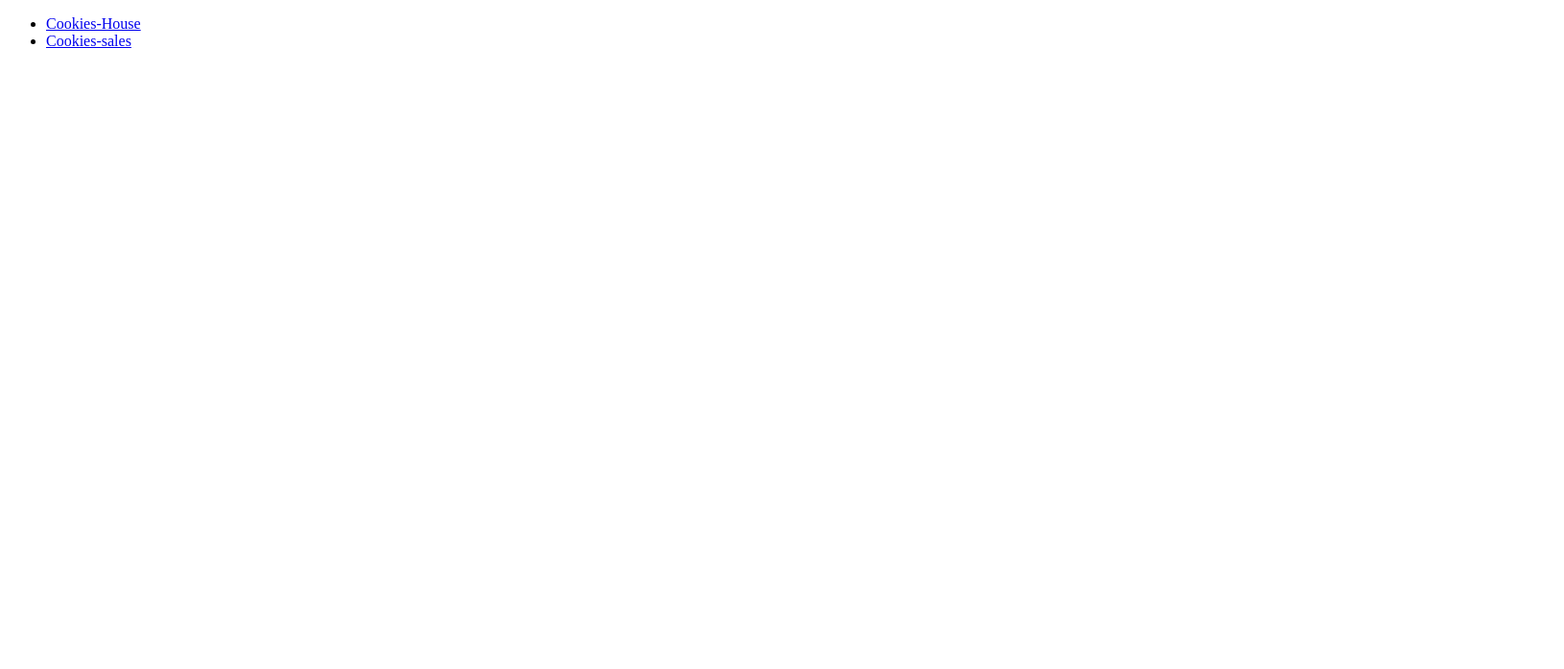
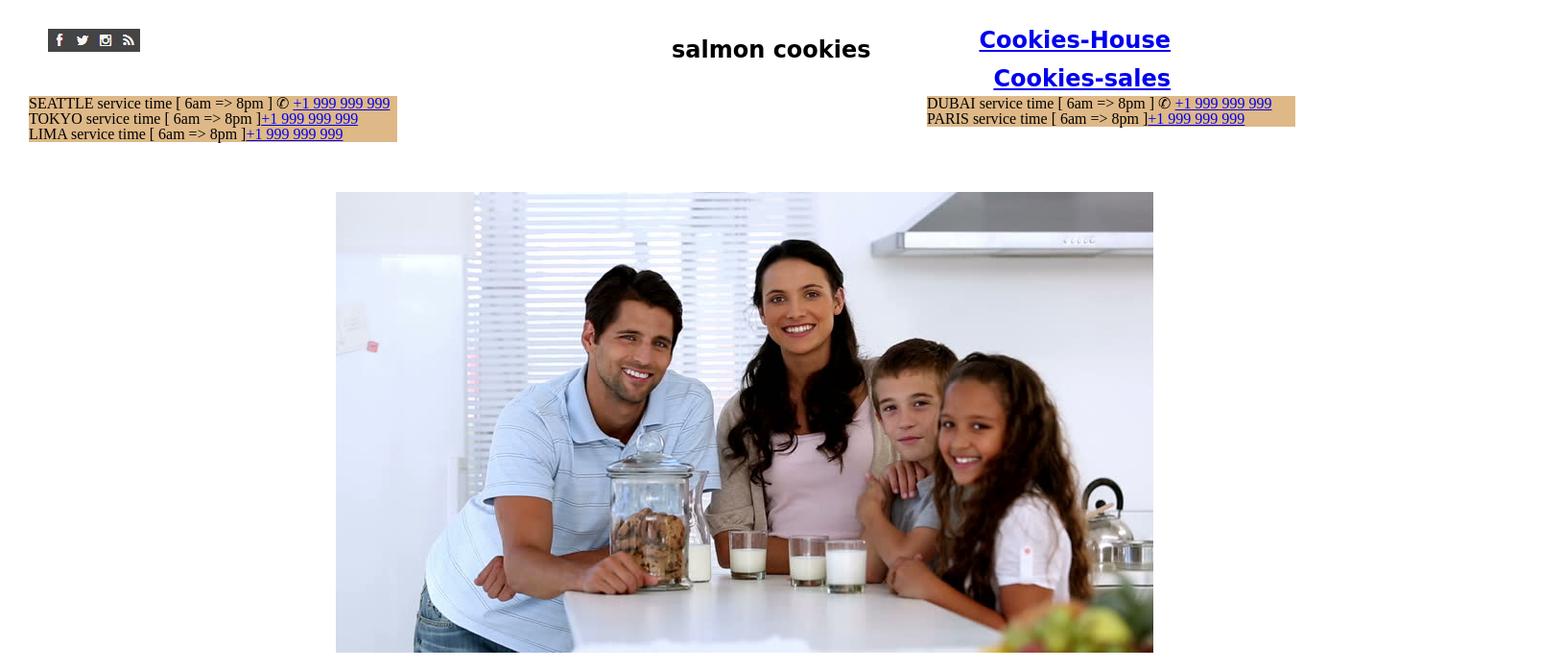
Before and after one commit to eng-ehabsaleh/cookie-stand, a plain HTML site: page index.html in a window 1280 px wide. Shown: the top 697 px of the page at 96% size, 1630 px wide, since content can reach past the window. Drawn offline with Linux system fonts and the light colour scheme; a web font is replaced by a local one.

Commit message:
adding some style to cookies website

```diff
--- a/css/style.css
+++ b/css/style.css
@@ -1,6 +1,117 @@
-table,
-th,
-td {
-  border: solid black 1px;
-  background-color: bisque;
+/* body {
+  position: relative;
+  /* margin: 0 auto; */
+/* font-family: "Zen Tokyo Zoo", cursive;
+  font-weight: bolder;
+  font-size: x-large;
 }
+div {
+  position: absolute;
+  top: 150px; */
+
+/* nav {
+  position: absolute;
+  right: 50px;
+  top: 20px; */
+/* background-color: black; */
+/* } */
+
+/* #d1 {
+  background-color: black;
+  position: absolute;
+  right: 0px;
+  top: 50px;
+}
+#d2 {
+  position: absolute;
+  left: 20px;
+  top: 50px;
+}
+p {
+  position: absolute;
+  text-align: center;
+  top: 50px;
+  left: 650px;
+  font-size: 50px;
+} */
+/* main { */
+/* text-align: center; */
+/* top: 180px;
+}
+.left {
+  left: 0px;
+}
+.rigt {
+  right: 10px; */
+/* } */
+/* img {
+  height: 100px;
+  width: 100px;
+} */
+body {
+  position: relative;
+  margin: 0 auto;
+}
+header {
+  position: absolute;
+  display: inline-block;
+  width: 100%;
+  font-family: "Zen Tokyo Zoo", cursive;
+  font-weight: bolder;
+  font-size: x-large;
+}
+
+#li1 {
+  position: absolute;
+  margin: 10px;
+  right: 50px;
+  top: 20px;
+}
+#li2 {
+  position: absolute;
+  margin: 10px;
+  right: 50px;
+  top: 60px;
+}
+#d2 {
+  position: absolute;
+  top: 30px;
+  left: 50px;
+}
+body header p {
+  position: absolute;
+  top: 40px;
+  left: 700px;
+  font-size: x-large;
+  font-weight: bolder;
+}
+#fam {
+  position: absolute;
+  top: 200px;
+  left: 350px;
+  width: 100%;
+}
+#restimg {
+  position: absolute;
+  top: 700px;
+  width: 100%;
+  display: inline-block;
+}
+article {
+  clear: both;
+  position: relative;
+}
+#pleft {
+  position: absolute;
+  top: 100px;
+  left: 30px;
+  width: 30%;
+  background-color: burlywood;
+}
+#pright {
+  position: absolute;
+  top: 100px;
+  right: -70px;
+  width: 30%;
+  background-color: burlywood;
+}
--- /dev/null
+++ b/css/style1.css
@@ -0,0 +1,25 @@
+table,
+td,
+tr,
+th {
+  border: solid black;
+  background-color: bisque;
+  border: double;
+  font-family: "Fuggles", cursive;
+  font-size: x-large;
+  font-weight: bold;
+}
+body {
+  position: relative;
+}
+header {
+  position: absolute;
+  right: 30px;
+  top: 30px;
+}
+main {
+  position: absolute;
+  width: 100%;
+  top: 100px;
+  left: 400px;
+}
--- a/index.html
+++ b/index.html
@@ -4,17 +4,88 @@
     <meta charset="UTF-8" />
     <meta http-equiv="X-UA-Compatible" content="IE=edge" />
     <meta name="viewport" content="width=device-width, initial-scale=1.0" />
+    <link rel="stylesheet" href="css/reset.css" />
+    <link rel="stylesheet" href="css/style.css" />
+
+    <link
+      href="https://fonts.googleapis.com/css2?family=Zen+Tokyo+Zoo&display=swap"
+      rel="stylesheet"
+    />
+    <link rel="preconnect" href="https://fonts.googleapis.com" />
+    <link rel="preconnect" href="https://fonts.gstatic.com" crossorigin />
+    <link
+      href="https://fonts.googleapis.com/css2?family=Zen+Tokyo+Zoo&display=swap"
+      rel="stylesheet"
+    />
     <title>CookiesHomePage</title>
   </head>
   <body>
     <header>
-      <nav>
-        <ul>
-          <li><a href="#">Cookies-House</a></li>
-          <li><a href="sales.html">Cookies-sales</a></li>
-        </ul>
-      </nav>
+      <div>
+        <nav>
+          <ul>
+            <li id="li1"><a href="#">Cookies-House</a></li>
+            <li id="li2"><a href="sales.html">Cookies-sales</a></li>
+          </ul>
+        </nav>
+      </div>
+      <div id="d2">
+        <img src="img/fb-icon.png" alt="fb" /><img
+          src="img/twit-icon.png"
+          alt="twt"
+        /><img src="img/insta-icon.png" alt="insta" /><img
+          src="img/rss-icon.png"
+          alt="rss"
+        />
+      </div>
+      <p>salmon cookies</p>
     </header>
-    <main></main>
+    <main>
+      <div id="fam">
+        <img src="img/family.jpg" alt="family" />
+      </div>
+      <div id="restimg">
+        <div id="leftimg">
+          <img src="img/chinook.jpg" alt="chinook" /><img
+            src="img/cutter.jpeg"
+            alt="cutter"
+          /><img src="img/fish.jpg" alt="fish" />
+        </div>
+        <div id="rightimg">
+          <img class="right" src="img/frosted-cookie.jpg" alt="frosted" /><img
+            class="right"
+            src="img/salmon.png"
+            alt="salmon"
+          /><img class="right" src="img/shirt.jpg" alt="shirt" />
+        </div>
+      </div>
+      <article>
+        <p id="pleft">
+          SEATTLE service time [ 6am => 8pm ] &#9990;
+          <a href="https://api.whatsapp.com/send?phone=1999999999"
+            >+1 999 999 999</a
+          ><br />
+          TOKYO service time [ 6am => 8pm ]<a
+            href="https://api.whatsapp.com/send?phone=1999999999"
+            >+1 999 999 999</a
+          ><br />
+          LIMA service time [ 6am => 8pm ]<a
+            href="https://api.whatsapp.com/send?phone=1999999999"
+            >+1 999 999 999</a
+          >
+        </p>
+
+        <p id="pright">
+          DUBAI service time [ 6am => 8pm ] &#9990;
+          <a href="https://api.whatsapp.com/send?phone=1999999999"
+            >+1 999 999 999</a
+          ><br />
+          PARIS service time [ 6am => 8pm ]<a
+            href="https://api.whatsapp.com/send?phone=1999999999"
+            >+1 999 999 999</a
+          ><br />
+        </p>
+      </article>
+    </main>
   </body>
 </html>
```
Also changed, not shown: sales.html (+8 -2 lines), img/chinook.jpg (added), img/cutter.jpeg (added), img/family.jpg (added), img/fb-icon.png (added), img/fish.jpg (added), img/frosted-cookie.jpg (added), img/insta-icon.png (added), img/rss-icon.png (added), img/salmon.png (added), img/shirt.jpg (added), img/twit-icon.png (added).
